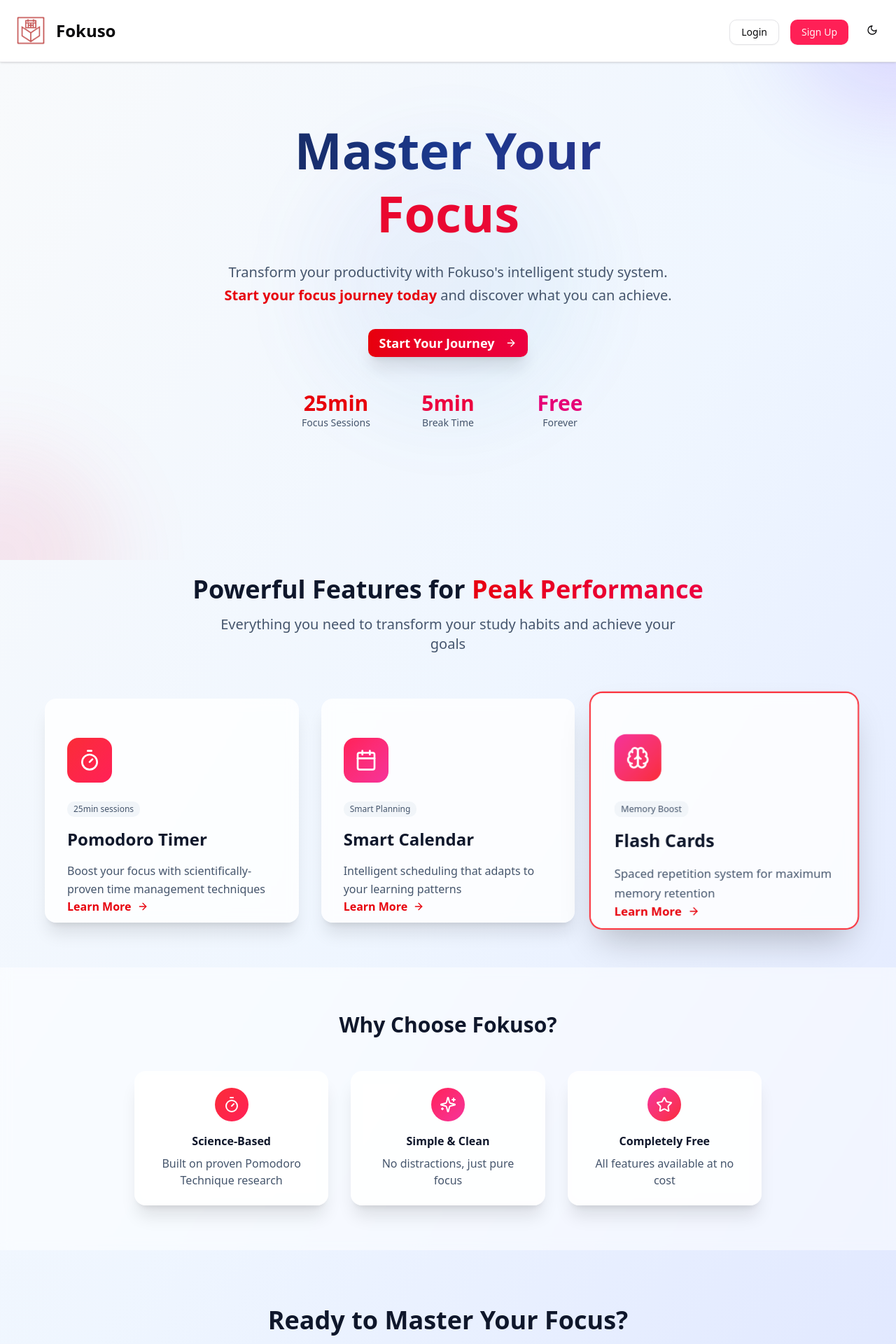
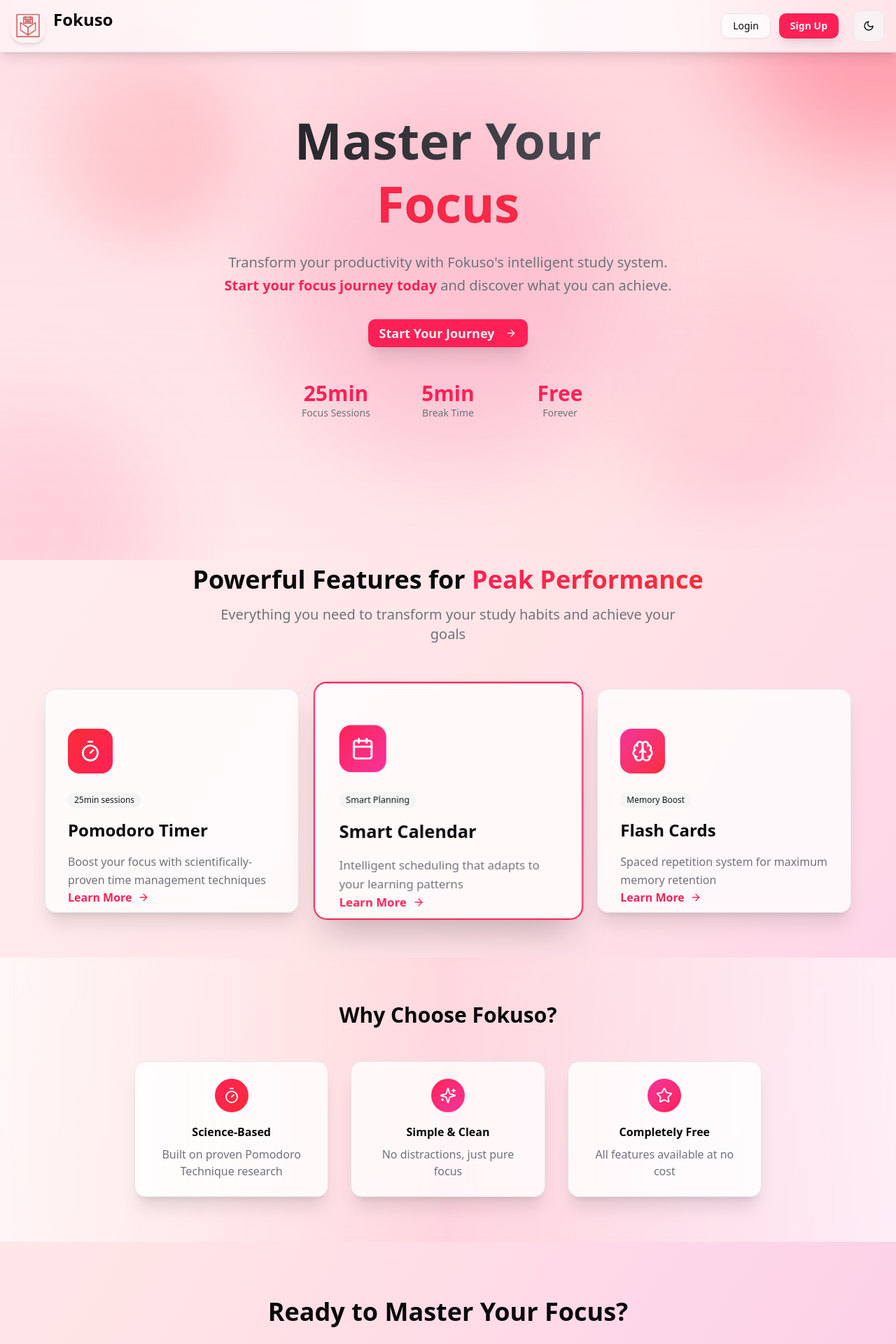
Before and after one commit to lowskydev/Fokuso, a React (Vite) app: page / in a window 1280 px wide. Shown: the top 1920 px of the page at 70% size. Built offline with nearby package versions, Linux system fonts and the light colour scheme.

Commit message:
Enchance navbar and landing

```diff
--- a/src/components/Navbar.jsx
+++ b/src/components/Navbar.jsx
@@ -1,28 +1,77 @@
-import { Link } from "react-router-dom";
-import { Button } from "@/components/ui/button";
-import ThemeToggle from "./ThemeToggle";
-import logo from "@/assets/logo.png";
+"use client"
+
+import { Link } from "react-router-dom"
+import { Button } from "@/components/ui/button"
+import { Badge } from "@/components/ui/badge"
+import { Sparkles } from "lucide-react"
+import ThemeToggle from "./ThemeToggle"
+import logo from "@/assets/logo.png"
 
 function Navbar() {
   return (
-    <nav className="bg-background border-b border-border shadow p-4 sticky top-0 z-50">
-      <div className="max-w-7xl mx-auto flex justify-between items-center">
-        <Link to="/" className="flex items-center gap-2">
-          <img src={logo} alt="Fokuso Logo" className="h-14 w-14" />
-          <h1 className="text-2xl font-bold text-foreground">Fokuso</h1>
-        </Link>
-        <div className="space-x-4">
-          <Link to="/login">
-            <Button variant="outline" className="cursor-pointer">Login</Button>
+    <nav className="bg-background/80 backdrop-blur-md border-b border-border shadow-lg sticky top-0 z-50 transition-all duration-300">
+      {/* Subtle gradient overlay */}
+      <div className="absolute inset-0 bg-gradient-to-r from-primary/5 via-transparent to-primary/5 pointer-events-none"></div>
+
+      <div className="relative max-w-7xl mx-auto px-4 py-3">
+        <div className="flex justify-between items-center">
+          {/* Logo Section */}
+          <Link to="/" className="flex items-center gap-3 group transition-all duration-300 hover:scale-105">
+            <div className="relative">
+              <img
+                src={logo || "/placeholder.svg"}
+                alt="Fokuso Logo"
+                className="h-12 w-12 rounded-xl shadow-md group-hover:shadow-lg transition-all duration-300"
+              />
+              <div className="absolute inset-0 bg-gradient-to-br from-primary/20 to-red-500/20 rounded-xl opacity-0 group-hover:opacity-100 transition-opacity duration-300"></div>
+            </div>
+            <div className="flex flex-col">
+              <h1 className="text-2xl font-bold text-foreground group-hover:text-primary transition-all duration-300">
+                Fokuso
+              </h1>
+              <Badge
+                variant="secondary"
+                className="text-xs px-2 py-0 bg-primary/10 text-primary border-primary/20 opacity-0 group-hover:opacity-100 transition-all duration-300 transform translate-y-1 group-hover:translate-y-0"
+              >
+                <Sparkles className="w-3 h-3 mr-1" />
+                Focus Master
+              </Badge>
+            </div>
           </Link>
-          <Link to="/register">
-            <Button className="cursor-pointer">Sign Up</Button>
-          </Link>
-          <ThemeToggle className="ml-4" />
+
+          {/* Navigation Actions */}
+          <div className="flex items-center gap-3">
+            {/* Login Button */}
+            <Link to="/login">
+              <Button
+                variant="outline"
+                className="relative overflow-hidden bg-background/50 backdrop-blur-sm border-border hover:border-primary/50 text-foreground hover:text-primary transition-all duration-300 group"
+              >
+                <span className="relative z-10">Login</span>
+                <div className="absolute inset-0 bg-gradient-to-r from-primary/5 to-primary/10 opacity-0 group-hover:opacity-100 transition-opacity duration-300"></div>
+              </Button>
+            </Link>
+
+            {/* Sign Up Button */}
+            <Link to="/register">
+              <Button className="relative overflow-hidden bg-primary hover:bg-primary/90 text-primary-foreground shadow-lg hover:shadow-xl transition-all duration-300 transform hover:scale-105 group">
+                <span className="relative z-10 font-semibold">Sign Up</span>
+                <div className="absolute inset-0 bg-gradient-to-r from-white/20 to-transparent opacity-0 group-hover:opacity-100 transition-opacity duration-300"></div>
+              </Button>
+            </Link>
+
+            {/* Theme Toggle with enhanced styling */}
+            <div className="ml-2 p-1 rounded-lg bg-muted/50 backdrop-blur-sm border border-border hover:bg-muted/70 transition-all duration-300">
+              <ThemeToggle />
+            </div>
+          </div>
         </div>
       </div>
+
+      {/* Bottom gradient line */}
+      <div className="absolute bottom-0 left-0 right-0 h-px bg-gradient-to-r from-transparent via-primary/30 to-transparent"></div>
     </nav>
-  );
+  )
 }
 
-export default Navbar;
+export default Navbar
--- a/src/components/pages/LandingPage.jsx
+++ b/src/components/pages/LandingPage.jsx
@@ -18,7 +18,7 @@
     setIsVisible(true)
     const interval = setInterval(() => {
       setActiveFeature((prev) => (prev + 1) % 3)
-    }, 1000)
+    }, 3000)
     return () => clearInterval(interval)
   }, [])
 
@@ -54,13 +54,18 @@
   }
 
   return (
-    <main className="min-h-screen bg-gradient-to-br from-slate-50 via-blue-50 to-indigo-100 dark:from-slate-900 dark:via-slate-800 dark:to-indigo-900 overflow-hidden">
+    <main className="min-h-screen bg-gradient-to-br from-red-50 via-rose-100 to-pink-200 dark:bg-gradient-to-br dark:from-background dark:via-card dark:to-muted overflow-hidden">
       {/* Animated background elements */}
       <div className="absolute inset-0 overflow-hidden pointer-events-none">
-        <div className="absolute -top-40 -right-40 w-80 h-80 bg-gradient-to-br from-blue-400/20 to-purple-600/20 rounded-full blur-3xl animate-pulse"></div>
-        <div className="absolute -bottom-40 -left-40 w-80 h-80 bg-gradient-to-br from-pink-400/20 to-red-600/20 rounded-full blur-3xl animate-pulse delay-1000"></div>
-        <div className="absolute top-1/2 left-1/2 transform -translate-x-1/2 -translate-y-1/2 w-96 h-96 bg-gradient-to-br from-indigo-400/10 to-cyan-600/10 rounded-full blur-3xl animate-pulse delay-500"></div>
+        <div className="absolute -top-40 -right-40 w-96 h-96 bg-gradient-to-br from-primary/30 to-red-500/30 rounded-full blur-3xl animate-pulse"></div>
+        <div className="absolute -bottom-40 -left-40 w-96 h-96 bg-gradient-to-br from-pink-400/30 to-primary/30 rounded-full blur-3xl animate-pulse delay-1000"></div>
+        <div className="absolute top-1/2 left-1/2 transform -translate-x-1/2 -translate-y-1/2 w-[500px] h-[500px] bg-gradient-to-br from-primary/20 to-pink-600/20 rounded-full blur-3xl animate-pulse delay-500"></div>
+        <div className="absolute top-20 left-20 w-64 h-64 bg-gradient-to-br from-red-300/20 to-primary/20 rounded-full blur-2xl animate-pulse delay-2000"></div>
+        <div className="absolute bottom-20 right-20 w-80 h-80 bg-gradient-to-br from-pink-300/20 to-primary/20 rounded-full blur-2xl animate-pulse delay-3000"></div>
       </div>
+
+      {/* Additional gradient overlay */}
+      <div className="absolute inset-0 bg-gradient-to-t from-transparent via-primary/5 to-primary/10 pointer-events-none"></div>
 
       <div className="relative z-10">
         {/* Hero Section */}
@@ -68,25 +73,24 @@
           <div
             className={`transition-all duration-1000 ${isVisible ? "opacity-100 translate-y-0" : "opacity-0 translate-y-10"}`}
           >
-
-            <h1 className="text-6xl md:text-7xl font-bold mb-6 bg-gradient-to-r from-slate-900 via-blue-900 to-indigo-900 dark:from-white dark:via-blue-100 dark:to-indigo-100 bg-clip-text text-transparent leading-tight">
+            <h1 className="text-6xl md:text-7xl font-bold mb-6 bg-gradient-to-r from-foreground to-muted-foreground bg-clip-text text-transparent leading-tight">
               Master Your
-              <span className="block bg-gradient-to-r from-red-600 to-rose-600 bg-clip-text text-transparent animate-pulse">
+              <span className="block bg-gradient-to-r from-primary to-red-500 bg-clip-text text-transparent">
                 Focus
               </span>
             </h1>
 
-            <p className="text-xl text-slate-600 dark:text-slate-300 mb-8 max-w-2xl mx-auto leading-relaxed">
+            <p className="text-xl text-muted-foreground mb-8 max-w-2xl mx-auto leading-relaxed">
               Transform your productivity with Fokuso's intelligent study system.
-              <span className="font-semibold text-red-600 dark:text-red-400"> Start your focus journey today</span> and
-              discover what you can achieve.
+              <span className="font-semibold text-primary"> Start your focus journey today</span> and discover what you
+              can achieve.
             </p>
 
-            <div className="flex flex-col sm:flex-row gap-4 justify-center items-center mb-12">
+            <div className="flex flex-col justify-center items-center mb-12">
               <Link to="/register">
                 <Button
                   size="lg"
-                  className="group bg-gradient-to-r from-red-600 to-rose-600 hover:from-red-700 hover:to-rose-700 text-white px-8 py-4 text-lg font-semibold shadow-xl hover:shadow-2xl transition-all duration-300 transform hover:scale-105"
+                  className="group bg-primary hover:bg-primary/90 text-primary-foreground px-8 py-4 text-lg font-semibold shadow-xl hover:shadow-2xl transition-all duration-300 transform hover:scale-105"
                 >
                   Start Your Journey
                   <ArrowRight className="ml-2 w-5 h-5 group-hover:translate-x-1 transition-transform" />
@@ -94,19 +98,19 @@
               </Link>
             </div>
 
-            {/* Stats - Replace the fake user stats */}
+            {/* Stats */}
             <div className="grid grid-cols-3 gap-8 max-w-md mx-auto mb-16">
               <div className="text-center">
-                <div className="text-3xl font-bold text-red-600 dark:text-red-400">25min</div>
-                <div className="text-sm text-slate-600 dark:text-slate-400">Focus Sessions</div>
+                <div className="text-3xl font-bold text-primary">25min</div>
+                <div className="text-sm text-muted-foreground">Focus Sessions</div>
               </div>
               <div className="text-center">
-                <div className="text-3xl font-bold text-rose-600 dark:text-rose-400">5min</div>
-                <div className="text-sm text-slate-600 dark:text-slate-400">Break Time</div>
+                <div className="text-3xl font-bold text-primary">5min</div>
+                <div className="text-sm text-muted-foreground">Break Time</div>
               </div>
               <div className="text-center">
-                <div className="text-3xl font-bold text-pink-600 dark:text-pink-400">Free</div>
-                <div className="text-sm text-slate-600 dark:text-slate-400">Forever</div>
+                <div className="text-3xl font-bold text-primary">Free</div>
+                <div className="text-sm text-muted-foreground">Forever</div>
               </div>
             </div>
           </div>
@@ -116,14 +120,14 @@
         <section className="px-6 py-16">
           <div className="max-w-6xl mx-auto">
             <div className="text-center mb-16">
-              <h2 className="text-4xl font-bold mb-4 text-slate-900 dark:text-white">
+              <h2 className="text-4xl font-bold mb-4 text-foreground">
                 Powerful Features for
-                <span className="bg-gradient-to-r from-red-600 to-rose-600 bg-clip-text text-transparent">
+                <span className="bg-gradient-to-r from-primary to-red-500 bg-clip-text text-transparent">
                   {" "}
                   Peak Performance
                 </span>
               </h2>
-              <p className="text-xl text-slate-600 dark:text-slate-300 max-w-2xl mx-auto">
+              <p className="text-xl text-muted-foreground max-w-2xl mx-auto">
                 Everything you need to transform your study habits and achieve your goals
               </p>
             </div>
@@ -146,36 +150,36 @@
           </div>
         </section>
 
-        {/* Why Choose Fokuso - Replace testimonials */}
-        <section className="px-6 py-16 bg-white/50 dark:bg-slate-800/50 backdrop-blur-sm">
+        {/* Why Choose Fokuso */}
+        <section className="px-6 py-16 bg-gradient-to-r from-background/60 via-primary/5 to-background/60 backdrop-blur-sm">
           <div className="max-w-4xl mx-auto text-center">
-            <h3 className="text-3xl font-bold mb-12 text-slate-900 dark:text-white">Why Choose Fokuso?</h3>
+            <h3 className="text-3xl font-bold mb-12 text-foreground">Why Choose Fokuso?</h3>
             <div className="grid grid-cols-1 md:grid-cols-3 gap-8">
-              <Card className="p-6 bg-white/80 dark:bg-slate-800/80 backdrop-blur-sm border-0 shadow-xl hover:shadow-2xl transition-all duration-300 transform hover:scale-105">
+              <Card className="p-6 bg-card/80 backdrop-blur-sm border-border shadow-xl hover:shadow-2xl transition-all duration-300 transform hover:scale-105">
                 <CardContent className="p-0">
-                  <div className="w-12 h-12 bg-gradient-to-br from-red-500 to-rose-500 rounded-full flex items-center justify-center mx-auto mb-4">
-                    <Timer className="w-6 h-6 text-white" />
+                  <div className="w-12 h-12 bg-gradient-to-br from-primary to-red-500 rounded-full flex items-center justify-center mx-auto mb-4">
+                    <Timer className="w-6 h-6 text-primary-foreground" />
                   </div>
-                  <h4 className="font-bold text-slate-900 dark:text-white mb-2">Science-Based</h4>
-                  <p className="text-slate-600 dark:text-slate-300">Built on proven Pomodoro Technique research</p>
+                  <h4 className="font-bold text-card-foreground mb-2">Science-Based</h4>
+                  <p className="text-muted-foreground">Built on proven Pomodoro Technique research</p>
                 </CardContent>
               </Card>
-              <Card className="p-6 bg-white/80 dark:bg-slate-800/80 backdrop-blur-sm border-0 shadow-xl hover:shadow-2xl transition-all duration-300 transform hover:scale-105">
+              <Card className="p-6 bg-card/80 backdrop-blur-sm border-border shadow-xl hover:shadow-2xl transition-all duration-300 transform hover:scale-105">
                 <CardContent className="p-0">
-                  <div className="w-12 h-12 bg-gradient-to-br from-rose-500 to-pink-500 rounded-full flex items-center justify-center mx-auto mb-4">
-                    <Sparkles className="w-6 h-6 text-white" />
+                  <div className="w-12 h-12 bg-gradient-to-br from-primary to-pink-500 rounded-full flex items-center justify-center mx-auto mb-4">
+                    <Sparkles className="w-6 h-6 text-primary-foreground" />
                   </div>
-                  <h4 className="font-bold text-slate-900 dark:text-white mb-2">Simple & Clean</h4>
-                  <p className="text-slate-600 dark:text-slate-300">No distractions, just pure focus</p>
+                  <h4 className="font-bold text-card-foreground mb-2">Simple & Clean</h4>
+                  <p className="text-muted-foreground">No distractions, just pure focus</p>
                 </CardContent>
               </Card>
-              <Card className="p-6 bg-white/80 dark:bg-slate-800/80 backdrop-blur-sm border-0 shadow-xl hover:shadow-2xl transition-all duration-300 transform hover:scale-105">
+              <Card className="p-6 bg-card/80 backdrop-blur-sm border-border shadow-xl hover:shadow-2xl transition-all duration-300 transform hover:scale-105">
                 <CardContent className="p-0">
-                  <div className="w-12 h-12 bg-gradient-to-br from-pink-500 to-red-500 rounded-full flex items-center justify-center mx-auto mb-4">
-                    <Star className="w-6 h-6 text-white" />
+                  <div className="w-12 h-12 bg-gradient-to-br from-pink-500 to-primary rounded-full flex items-center justify-center mx-auto mb-4">
+                    <Star className="w-6 h-6 text-primary-foreground" />
                   </div>
-                  <h4 className="font-bold text-slate-900 dark:text-white mb-2">Completely Free</h4>
-                  <p className="text-slate-600 dark:text-slate-300">All features available at no cost</p>
+                  <h4 className="font-bold text-card-foreground mb-2">Completely Free</h4>
+                  <p className="text-muted-foreground">All features available at no cost</p>
                 </CardContent>
               </Card>
             </div>
@@ -185,14 +189,14 @@
         {/* CTA Section */}
         <section className="px-6 py-20 text-center">
           <div className="max-w-3xl mx-auto">
-            <h3 className="text-4xl font-bold mb-6 text-slate-900 dark:text-white">Ready to Master Your Focus?</h3>
-            <p className="text-xl text-slate-600 dark:text-slate-300 mb-8">
+            <h3 className="text-4xl font-bold mb-6 text-foreground">Ready to Master Your Focus?</h3>
+            <p className="text-xl text-muted-foreground mb-8">
               Start your productivity journey today with our science-based approach to focused learning.
             </p>
             <Link to="/register">
               <Button
                 size="lg"
-                className="bg-gradient-to-r from-red-600 to-rose-600 hover:from-red-700 hover:to-rose-700 text-white px-12 py-4 text-xl font-semibold shadow-xl hover:shadow-2xl transition-all duration-300 transform hover:scale-105"
+                className="bg-primary hover:bg-primary/90 text-primary-foreground px-12 py-4 text-xl font-semibold shadow-xl hover:shadow-2xl transition-all duration-300 transform hover:scale-105"
               >
                 Get Started Free
               </Button>
@@ -215,8 +219,8 @@
       onClick={onClick}
     >
       <Card
-        className={`h-80 relative overflow-hidden bg-white/80 dark:bg-slate-800/80 backdrop-blur-sm border-0 shadow-xl hover:shadow-2xl transition-all duration-500 ${
-          isActive ? "ring-2 ring-red-500 shadow-2xl" : ""
+        className={`h-80 relative overflow-hidden bg-card/80 backdrop-blur-sm border-border shadow-xl hover:shadow-2xl transition-all duration-500 ${
+          isActive ? "ring-2 ring-primary shadow-2xl" : ""
         }`}
       >
         <div
@@ -231,21 +235,18 @@
               <Icon className="w-8 h-8 text-white" />
             </div>
 
-            <Badge
-              variant="secondary"
-              className="mb-4 bg-slate-100 dark:bg-slate-700 text-slate-600 dark:text-slate-300"
-            >
+            <Badge variant="secondary" className="mb-4 bg-secondary text-secondary-foreground">
               {feature.stats}
             </Badge>
 
-            <h3 className="text-2xl font-bold mb-4 text-slate-900 dark:text-white group-hover:text-red-600 dark:group-hover:text-red-400 transition-colors">
+            <h3 className="text-2xl font-bold mb-4 text-card-foreground group-hover:text-primary transition-colors">
               {feature.title}
             </h3>
 
-            <p className="text-slate-600 dark:text-slate-300 leading-relaxed">{feature.description}</p>
+            <p className="text-muted-foreground leading-relaxed">{feature.description}</p>
           </div>
 
-          <div className="flex items-center text-red-600 dark:text-red-400 font-semibold group-hover:translate-x-2 transition-transform duration-300">
+          <div className="flex items-center text-primary font-semibold group-hover:translate-x-2 transition-transform duration-300">
             Learn More
             <ArrowRight className="ml-2 w-4 h-4" />
           </div>
```
